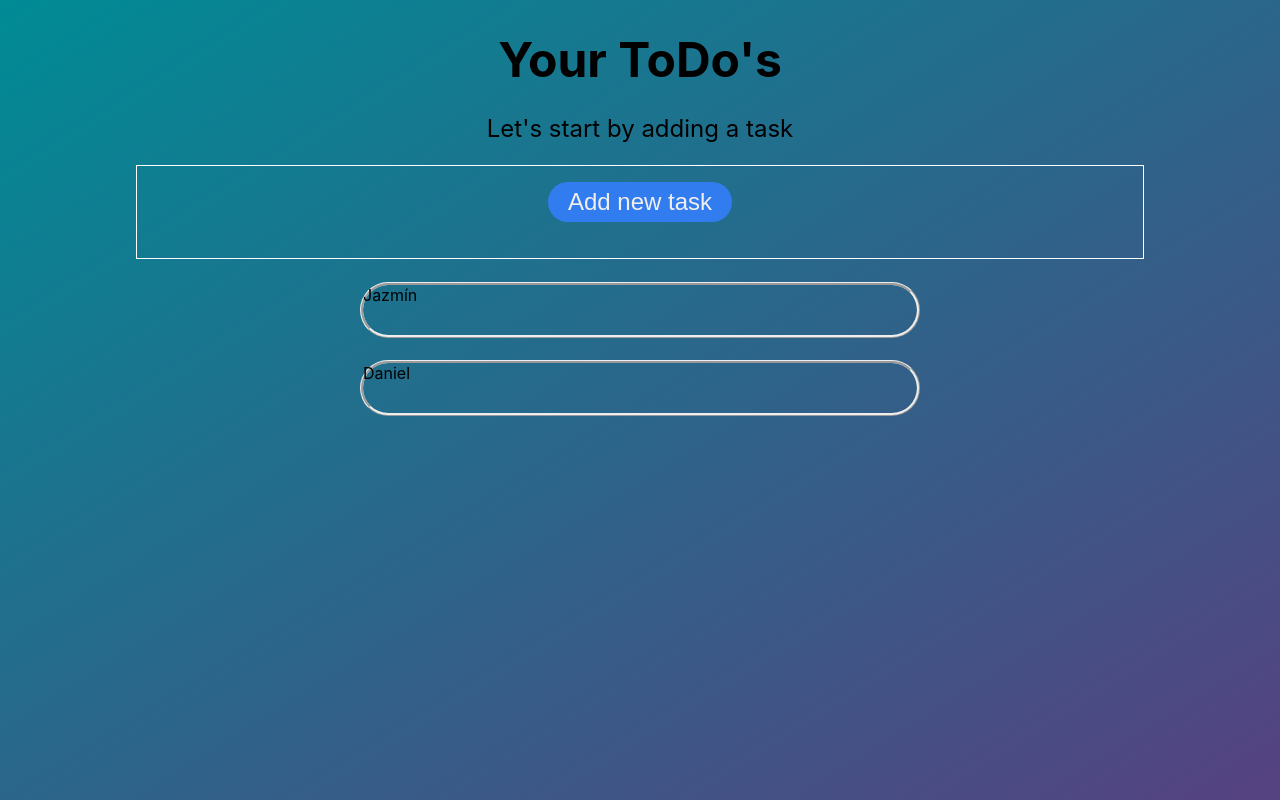
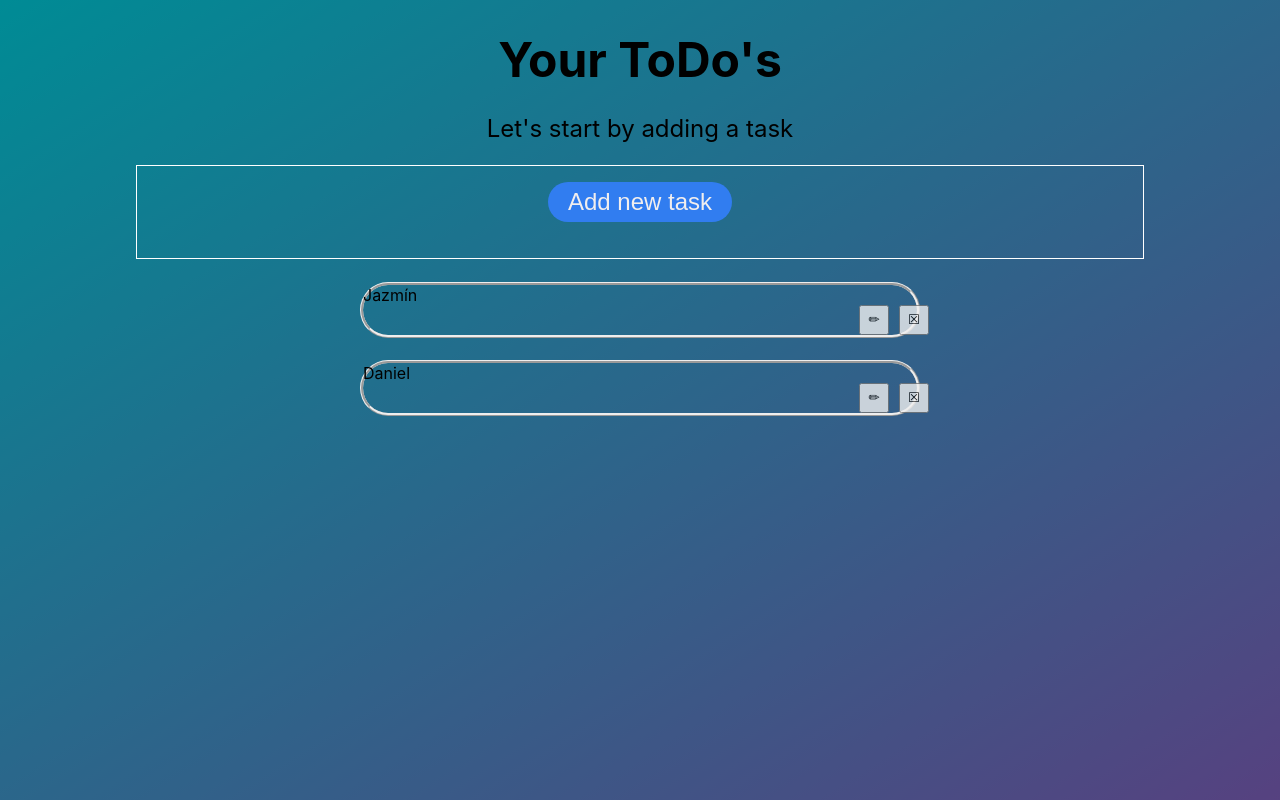
Before and after one commit to Marlon97/rockg6-ToDo-App, a Next.js app: page / in a window 1280 px wide. Built offline with nearby package versions, Linux system fonts and the light colour scheme.

Commit message:
Added edit and remove button. The confirm removal popup sonly removes the first element

```diff
--- /dev/null
+++ b/components/PopupRemove/Popup.module.scss
@@ -0,0 +1,89 @@
+.overlay {
+  background: rgba(0, 0, 0, 0.3);
+  position: fixed;
+  top: 0;
+  bottom: 0;
+  left: 0;
+  right: 0;
+  align-items: center;
+  justify-content: center;
+  display: flex;
+}
+
+.popup {
+  background: #f8f8f8;
+  box-shadow: 0px 0px 5px 0px rgba(0, 0, 0, 0.3);
+  border-radius: 10px;
+  font-family: "Montserrat", sans-serif;
+  padding: 20px;
+  text-align: center;
+  width: 60rem;
+  height: 15rem;
+  transition: 0.3s ease all;
+  transform: scale(0.7);
+  opacity: 1;
+
+  .container {
+    display: grid;
+  }
+
+  .closeBtn {
+    display: flex;
+    justify-content: flex-end;
+    & button {
+      color: #686868;
+      background: transparent;
+      border: none;
+      font-size: 25px;
+      cursor: pointer;
+      &:hover {
+        color: #000;
+      }
+    }
+  }
+  .accept {
+    width: 180px;
+    height: 60px;
+    font-family: "Montserrat", sans-serif;
+    font-size: 24px;
+    grid-column-start: 1;
+  }
+
+  .cancel {
+    width: 180px;
+    height: 60px;
+    font-family: "Montserrat", sans-serif;
+    font-size: 24px;
+    grid-column-start: 2;
+  }
+}
+
+.popup h3 {
+  font-size: 36px;
+  font-weight: 600;
+  margin-bottom: 1rem;
+  opacity: 1;
+}
+
+
+
+.popup form .btn-submit:hover {
+  background: rgba(94, 125, 227, 0.9);
+}
+
+/* ------------------------- */
+/* ANIMACIONES */
+/* ------------------------- */
+.popup.active {
+  transform: scale(1);
+  opacity: 0;
+}
+.popup.active h3 {
+  animation: entradaTitulo 0.8s ease 0.5s forwards;
+}
+.popup.active h4 {
+  animation: entradaSubtitulo 0.8s ease 0.5s forwards;
+}
+.popup.active .contenedor-inputs {
+  animation: entradaInputs 1s linear 1s forwards;
+}
--- /dev/null
+++ b/components/PopupRemove/index.js
@@ -0,0 +1,25 @@
+import styles from "./Popup.module.scss";
+
+const PopupRemove = ({ close, item, tasks}) => {
+
+  return (
+    <div className={styles.overlay}>
+      <div className={styles.popup}>
+        <div className={styles.closeBtn}>
+          <button onClick={() => close(true)}>X</button>
+        </div>
+        <h3>Do you want to remove this task?</h3>
+        <div className={styles.popup.btnSubmit}>
+          {/* add task delete function here */}
+          <button className={styles.accept} onClick={(item) => {console.log(item);tasks.splice(parseInt(item),1);close(true)}}>Accept</button>
+          <button className={styles.cancel} onClick={() => close(true)}>Cancel</button>
+        </div>
+
+
+
+      </div>
+    </div>
+  );
+};
+
+export default PopupRemove;
--- a/components/Task/Task.module.scss
+++ b/components/Task/Task.module.scss
@@ -10,3 +10,36 @@
 .task:hover {
   background-color: rgb(255, 255, 144);
 }
+
+.container {
+  display: grid;
+  grid-template-columns: 30px 30px;
+  grid-gap: 10px;
+  //grid-auto-rows: minmax(100px, auto);
+  //justify-items: end;
+  margin-left: 31rem;
+}
+
+.editTask {
+  grid-column-start: 1;
+  //margin-left: 31rem;
+  width: 30px;
+  height: 30px;
+  opacity: 80%;
+}
+
+.editTask:hover {
+  opacity: 100%;
+}
+
+.removeTask {
+  grid-column-start: 2;
+  //margin-left: 29rem;
+  width: 30px;
+  height: 30px;
+  opacity: 80%;
+}
+
+.removeTask:hover {
+  opacity: 100%;
+}
--- a/components/Task/index.js
+++ b/components/Task/index.js
@@ -1,7 +1,17 @@
 import styles from "./Task.module.scss";
 
-const Task = (props) => {
-  return <div className={styles.task}>{props.title}</div>;
+
+const Task = ({element, title, open, close,point}) => {
+  return <div className={styles.task}>
+    <div>{title}</div>
+      <div className={styles.container}>
+        <button className={styles.editTask} onClick={() => open(false)}> &#9999; </button>
+        <button className={styles.removeTask} onClick={() =>
+          {close(false);
+           point(element);
+          }}>&#9746;</button>
+      </div>
+  </div>;
 };
 
 export default Task;
--- a/components/TaskList/index.js
+++ b/components/TaskList/index.js
@@ -1,11 +1,11 @@
 //import styles from "./TaskList.module.scss";
 import Task from "../Task";
 
-const TaskList = ({ tasks }) => {
-  const taskArray = tasks.map((task, index) => (
-    <Task key={index} title={task.title} />
-  ));
-
+const TaskList = ({ tasks, open, close, point}) => {
+  const taskArray = tasks.map(
+    (task, index) => (
+      <Task key={index} element={parseInt(index)} title={task.title} open={open} close={close} point={point}/>
+    ));
   return <div>{taskArray}</div>;
 };
 
--- a/pages/index.js
+++ b/pages/index.js
@@ -5,6 +5,7 @@ import Task from "../components/Task";
 import Popup from "../components/Popup";
 import { useState } from "react";
 import TaskList from "../components/TaskList";
+import PopupRemove from "../components/PopupRemove";
 
 const tasks = [
   {
@@ -15,14 +16,23 @@ const tasks = [
   },
 ];
 
+
+// Sets the submit task window as hidden.
 export default function Home() {
   const [hidden, setHidden] = useState(true);
+  const [hiddenRemove, setHiddenRemove] = useState(true);
   const onFormSubmit = (data) => {
     tasks.push(data);
   };
 
+  var toDelete;
+
+  const pointElement = (element) => {
+    toDelete=element;
+  };
+
   return (
-    <body>
+    <>
       <div className={styles.container}>
         <Head>
           <title>ToDo App</title>
@@ -46,7 +56,7 @@ export default function Home() {
           </button>
         </div>
 
-        <TaskList tasks={tasks} />
+        <TaskList tasks={tasks} open={setHidden} close={setHiddenRemove}  point={pointElement}/>
 
         {!hidden && (
           <Popup
@@ -54,7 +64,15 @@ export default function Home() {
             close={setHidden}
           />
         )}
+
+        {!hiddenRemove && (
+          <PopupRemove
+            close={setHiddenRemove}
+            item = {toDelete}
+            tasks = {tasks}
+          />
+        )}
       </div>
-    </body>
+    </>
   );
 }
```
